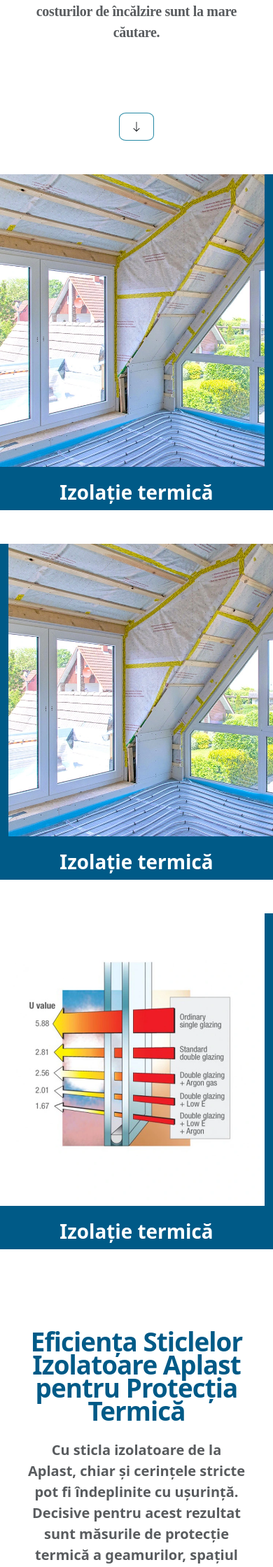
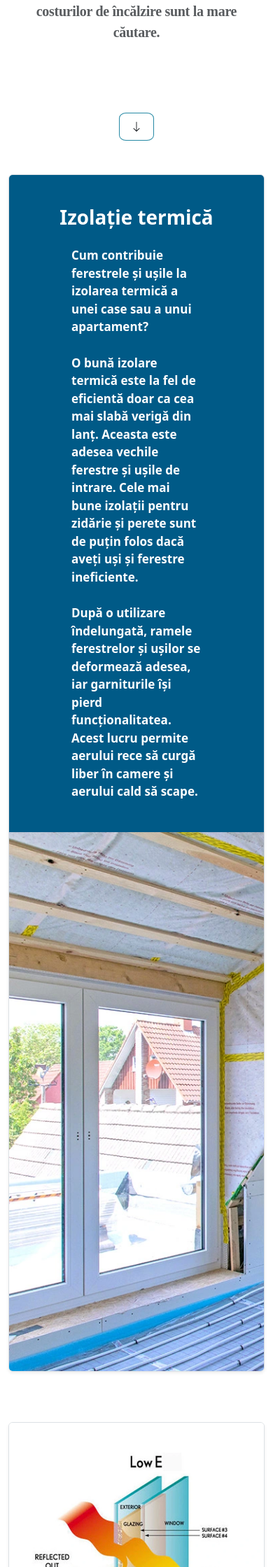
Before and after one commit to deiu25/aplast-site-configurator, a PHP site: page /durabilitate.php in a window 390 px wide. Shown: the part 704-2943 px from the top of the page at 70% size. Run offline with PHP 8.4, Linux system fonts and the light colour scheme; some libraries are stand-ins or nearby versions; some web fonts are replaced.

Commit message:
dura responsive

```diff
--- a/css/durabilitate.css
+++ b/css/durabilitate.css
@@ -3,16 +3,19 @@
 }
 
 .dura-imgs {
-    max-height: 480px;
-    max-width: 588px;
+    height: 620px;
+    max-width: 450px;
 }
 
 .dura-div {
-    background-color: #005A87;
     max-height: 480px;
  }
 
- .dura-div p{
+ .dura-para {
+   background-color: #005A87;
+ }
+
+ .dura-para p{
     color: #fff;
     padding: 5px 65px;
     font-weight: 600;
@@ -24,14 +27,6 @@
     text-align: center;
     color: #fff;
     font-weight: 700;
- }
-
- .dura-img-div {
-    padding-left: 0!important;
- }
-
- .dura-img-div-right {
-    padding-right: 0!important;
  }
 
  .dura-3-cols {
@@ -56,3 +51,10 @@
     font-size: 17px;
     padding: 0 10px;
  }
+
+ @media (max-width: 991px) {
+   .dura-imgs {
+      height: 100%;
+      min-width: 696px;
+  }
+ }
--- a/css/styles.css
+++ b/css/styles.css
@@ -213,7 +213,6 @@ div.footer-titles a:hover {
 }
 
 /* Installers */
-
 .inst-img-m {
   width: 100%;
   height: auto;
--- a/durabilitate.php
+++ b/durabilitate.php
@@ -21,49 +21,50 @@
     </div>
 </section>
 
-<section class="container mt-5">
-    <div class="row dura-div">
-        <div class="col-md-4 dura-img-div">
-            <img src="./images/dura-1.webp" class="img-fluid dura-imgs" alt="img1">
-        </div>
-        <div class="col-md-8 ">
+<container class="container col-md-12 mt-5">
+    <div class="row g-0 border rounded overflow-hidden flex-md-row mb-4 shadow-sm h-md-250 position-relative">
+        <div class="col p-4 d-flex flex-column position-static dura-para">
             <h1 class="dura-h1">Izolație termică</h1>
             <p>Cum contribuie ferestrele și ușile la izolarea termică a unei case sau a unui apartament?</p>
-            <p>O bună izolare termică este la fel de eficientă doar ca cea mai slabă verigă din lanț. Aceasta este adesea vechile ferestre și uși de intrare. Cele mai bune izolații pentru zidărie și perete sunt de puțin folos dacă aveți uși și ferestre ineficiente.</p>
+            <p>O bună izolare termică este la fel de eficientă doar ca cea mai slabă verigă din lanț. Aceasta este adesea vechile ferestre și ușile de intrare. Cele mai bune izolații pentru zidărie și perete sunt de puțin folos dacă aveți uși și ferestre ineficiente.</p>
             <p>După o utilizare îndelungată, ramele ferestrelor și ușilor se deformează adesea, iar garniturile își pierd funcționalitatea. Acest lucru permite aerului rece să curgă liber în camere și aerului cald să scape.</p>
         </div>
-    </div>
-</section>
-
-<section class="container mt-5">
-    <div class="row dura-div flex-md-row-reverse">
-        <div class="col-md-4 dura-img-div-right">
-            <img src="./images/dura-1.webp" class="img-fluid dura-imgs" alt="img1">
-        </div>
-        <div class="col-md-8">
-            <h1 class="dura-h1">Izolație termică</h1>
-            <p>Cum contribuie ferestrele și ușile la izolarea termică a unei case sau a unui apartament?</p>
-            <p>O bună izolare termică este la fel de eficientă doar ca cea mai slabă verigă din lanț. Aceasta este adesea vechile ferestre și uși de intrare. Cele mai bune izolații pentru zidărie și perete sunt de puțin folos dacă aveți uși și ferestre ineficiente.</p>
-            <p>După o utilizare îndelungată, ramele ferestrelor și ușilor se deformează adesea, iar garniturile își pierd funcționalitatea. Acest lucru permite aerului rece să curgă liber în camere și aerului cald să scape.</p>
+        <div class="col-auto d-lg-block dura-img-div">
+            <img src="./images/dura-1.webp" class="dura-imgs" alt="img1">
         </div>
     </div>
-</section>
+</container>
 
-<section class="container mt-5 mb-5">
-    <div class="row dura-div">
-        <div class="col-md-4 dura-img-div">
-            <img src="./images/dura-3.webp" class="img-fluid dura-imgs" alt="img3">
+<container class="container col-md-12 mt-5">
+    <div class="row g-0 border rounded overflow-hidden flex-md-row mb-4 shadow-sm h-md-250 position-relative">
+        <div class="col-12 col-lg-auto d-lg-block">
+            <img src="./images/dura-2.webp" class="img-fluid" alt="img1">
         </div>
-        <div class="col-md-8 ">
-            <h1 class="dura-h1">Izolație termică</h1>
-            <p>Cum contribuie ferestrele și ușile la izolarea termică a unei case sau a unui apartament?</p>
-            <p>O bună izolare termică este la fel de eficientă doar ca cea mai slabă verigă din lanț. Aceasta este adesea vechile ferestre și uși de intrare. Cele mai bune izolații pentru zidărie și perete sunt de puțin folos dacă aveți uși și ferestre ineficiente.</p>
-            <p>După o utilizare îndelungată, ramele ferestrelor și ușilor se deformează adesea, iar garniturile își pierd funcționalitatea. Acest lucru permite aerului rece să curgă liber în camere și aerului cald să scape.</p>
+        <div class="col p-4 d-flex flex-column position-static dura-para">
+            <h1 class="dura-h1">Eficiența energetică</h1>
+            <p>Valoarea Uw” este adesea utilizată pentru a exprima eficiența energetică. Ce înseamnă?</p>
+            <p>Această valoare, care obișnuia să fie numită „valoarea k”, este cunoscută și ca transmitanță termică și este dată în wați pe metru pătrat Kelvin (W / m²K). Indică cantitatea de căldură care curge prin 1 m² dintr-o fereastră la o diferență constantă de temperatură de 1 Kelvin între exteriorul și interiorul ferestrei.</p>
+            <p>Simplu exprimat, transmitanța termică Uw este alcătuită din transmitanța termică a cadrului și a profilului canaturii (Uf), a geamului (Ug) și a compusului de etanșare pentru geamuri utilizat.</p>
         </div>
     </div>
-</section>
+</container>
 
-<section class="prod-contact-container d-flex justify-content-center bottom mt-5 bottom">
+<container class="container col-md-12 mt-5">
+    <div class="row g-0 border rounded overflow-hidden flex-md-row mb-4 shadow-sm h-md-250 position-relative">
+        <div class="col p-4 d-flex flex-column position-static dura-para">
+            <h1 class="dura-h1">Valoarea U</h1>
+            <p>Mai puțin este mai mult când vine vorba de valoarea U: cu cât valoarea Uw este mai mică, cu atât este mai bună izolația termică a ferestrei.</p>
+            <p>Regula generală:</p>
+            <p>Pentru fiecare îmbunătățire de 10% a valorii Uw, economisiți aproximativ 1,2 litri de ulei de încălzire pe metru pătrat de fereastră pe an.</p>
+            <p>Nu pare prea mult? Să presupunem că vă înlocuiți ferestrele mai vechi de 1995 (Uw aproximativ = 2,8 W / m²K) cu ferestre Aplast noi cu izolație (Uw = 1,0 W / m²K). Pentru o locuință unifamilială cu o suprafață acoperită de ferestre de aproximativ 30 m² înseamnă aproximativ 650 de litri mai puțin ulei de încălzire!</p>
+        </div>
+        <div class="col-auto d-lg-block">
+            <img src="./images/dura-3.webp" class="dura-imgs" alt="img1">
+        </div>
+    </div>
+</container>
+
+<section class="prod-contact-container d-flex justify-content-center bottom mt-5 mb-5 bottom">
     <div class="text-center">
         <h1 class="production-subtitle mb-4">Eficiența Sticlelor Izolatoare Aplast pentru Protecția Termică</h1>
         <p class="fs-5 fw-bold text-muted mt-3">Cu sticla izolatoare de la Aplast, chiar și cerințele stricte pot fi îndeplinite cu ușurință. Decisive pentru acest rezultat sunt măsurile de protecție termică a geamurilor, spațiul dintre geamurile de sticlă și distanțierele dintre ele. Geamurile izolante din sticlă, acoperite cu folii metalice subțiri permit să intre razele de lumină cu lungime de undă scurtă, dar reflectă razele de căldură cu lungime de undă lungă din spațiul de locuit din interior.</p>
@@ -99,10 +100,10 @@
     </div>
 </section>
 
-<section class="prod-contact-container d-flex justify-content-center bottom">
+<section class="prod-contact-container d-flex justify-content-center bottom mt-5 mb-5">
     <div class="text-center">
         <h1 class="production-subtitle mb-4">Contact</h1>
-        <p class="fs-5 fw-bold text-muted mt-3">Luați  legătura cu noi și deveniți partener. Indiferent dacă sunteți reprezentantul unui lanț de magazine de bricolaj de renume, un instalator cu experiență, un inginer civil sau un arhitect, suntem aici pentru a vă sprijini în maximizarea potențialului afacerii dvs. Prin colaborarea cu noi, puteți exploata la maximum oportunitățile și resursele disponibile</p>
+        <p class="fs-5 fw-bold text-muted mt-3">Luați legătura cu noi și deveniți partener. Indiferent dacă sunteți reprezentantul unui lanț de magazine de bricolaj de renume, un instalator cu experiență, un inginer civil sau un arhitect, suntem aici pentru a vă sprijini în maximizarea potențialului afacerii dvs. Prin colaborarea cu noi, puteți exploata la maximum oportunitățile și resursele disponibile</p>
         <a href="contactPage.php"><button class="btn btn-outline-primary mt-2">Contactează-ne</button></a>
     </div>
 </section>
```
